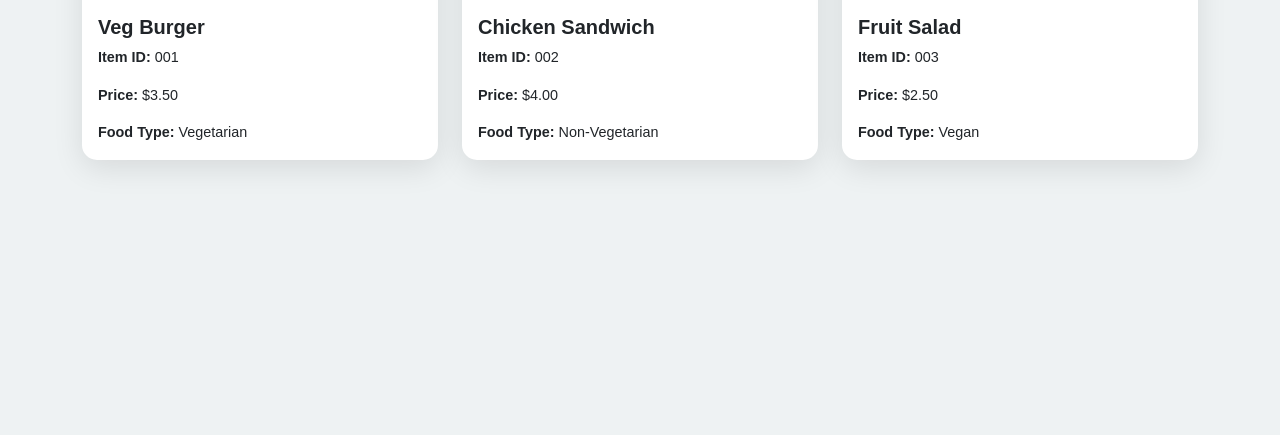
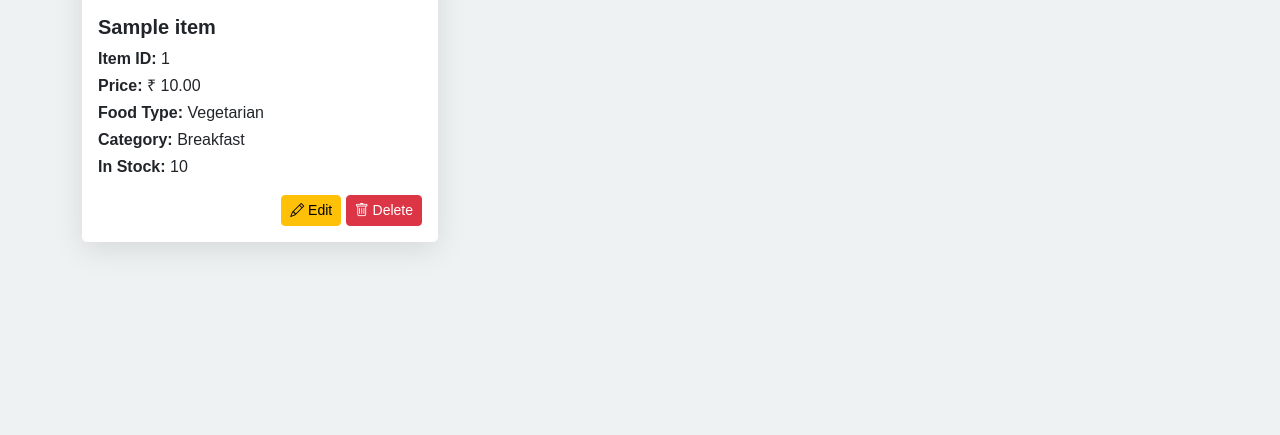
Before and after one commit to alanandrewvarghese/SmartCanteen, a Django app: page /manage_item/ in a window 1280 px wide. Shown: the part 365-800 px from the top of the page. Run offline with Django 5.2, Linux system fonts and the light colour scheme; a user stored in the database is signed in; tables that the repository leaves empty hold one stand-in row (values such as "Sample post"); grey boxes marked "Sample" are stand-in pictures; some libraries are stand-ins or nearby versions.

Commit message:
Add Feature: Manage Item (View, Delete)

```diff
--- a/staff/templates/manage_item.html
+++ b/staff/templates/manage_item.html
@@ -10,7 +10,7 @@ body {
 }
 .card {
     border: none;
-    border-radius: 15px;
+    border-radius: 5px;
     box-shadow: 0 8px 30px rgba(0, 0, 0, 0.1);
     margin-bottom: 20px;
     transition: transform 0.2s;
@@ -29,7 +29,9 @@ body {
     font-weight: bold;
 }
 .card-text {
-    font-size: 0.9rem;
+    font-size: 1rem;
+    margin-bottom: 3px;
+
 }
 
 .btn-add:hover {
@@ -89,47 +91,45 @@ body {
 
 <div class="container mt-5">
     <div class="text-end mb-3">
-        <a href="{% url "add_item" %}" class="btn btn-success">Add Item</a>
+        <a href="{% url "add_item" %}" class="btn btn-success"><i class="bi bi-plus-lg"></i> Add Item</a>
     </div>
     <div class="row">
-        <!-- Example Item Slot -->
+
+        {% for item in items %}
         <div class="col-lg-4 col-md-6 col-sm-12">
             <div class="card">
-                <img src="path/to/your/image1.jpg" alt="Veg Burger" class="item-image">
+                <img src="{{item.item_image.url}}" alt="Veg Burger" class="item-image">
                 <div class="card-body">
-                    <h5 class="card-title">Veg Burger</h5>
-                    <p class="card-text"><strong>Item ID:</strong> 001</p>
-                    <p class="card-text"><strong>Price:</strong> $3.50</p>
-                    <p class="card-text"><strong>Food Type:</strong> Vegetarian</p>
+                    <h5 class="card-title">{{item.item_name}}</h5>
+                    <p class="card-text"><strong>Item ID:</strong> {{item.item_id}}</p>
+                    <p class="card-text"><strong>Price:</strong> &#8377; {{item.price}}</p>
+                    <p class="card-text"><strong>Food Type:</strong> {{item.get_food_type_display}}</p>
+                    <p class="card-text"><strong>Category:</strong> {{item.get_category_display}}</p>
+                    <p class="card-text"><strong>In Stock:</strong> {{item.quantity}}</p>
+                    <div class="d-flex justify-content-end mt-3">
+
+                        <form action="" method="POST" style="display:inline-block;">
+                            <button type="submit" class="btn btn-warning btn-sm">
+                                <i class="bi bi-pencil"></i> Edit
+                            </button>
+                        </form>
+
+                        <span>&nbsp;</span>
+
+                        <form action="{% url 'delete_item' item.item_id %}" method="POST" style="display:inline-block;">
+                            {% csrf_token %}
+                            <button type="submit" class="btn btn-danger btn-sm">
+                                <i class="bi bi-trash"></i> Delete
+                            </button>
+                        </form>
+                    </div>
                 </div>
+
             </div>
+
         </div>
+        {% endfor %}
 
-        <div class="col-lg-4 col-md-6 col-sm-12">
-            <div class="card">
-                <img src="path/to/your/image2.jpg" alt="Chicken Sandwich" class="item-image">
-                <div class="card-body">
-                    <h5 class="card-title">Chicken Sandwich</h5>
-                    <p class="card-text"><strong>Item ID:</strong> 002</p>
-                    <p class="card-text"><strong>Price:</strong> $4.00</p>
-                    <p class="card-text"><strong>Food Type:</strong> Non-Vegetarian</p>
-                </div>
-            </div>
-        </div>
-
-        <div class="col-lg-4 col-md-6 col-sm-12">
-            <div class="card">
-                <img src="path/to/your/image3.jpg" alt="Fruit Salad" class="item-image">
-                <div class="card-body">
-                    <h5 class="card-title">Fruit Salad</h5>
-                    <p class="card-text"><strong>Item ID:</strong> 003</p>
-                    <p class="card-text"><strong>Price:</strong> $2.50</p>
-                    <p class="card-text"><strong>Food Type:</strong> Vegan</p>
-                </div>
-            </div>
-        </div>
-
-        <!-- Add more items in the same structure -->
     </div>
 </div>
 
--- a/staff/urls.py
+++ b/staff/urls.py
@@ -9,6 +9,7 @@ urlpatterns = [
     path('add_staff/',views.add_staff,name='add_staff'),
     path('update_stock/',views.update_stock,name='update_stock'),
     path('staff_notification/',views.staff_notification,name='staff_notification'),
+    path('item/delete/<int:item_id>/', views.delete_item, name='delete_item'),
 
 
 
--- a/staff/views.py
+++ b/staff/views.py
@@ -1,7 +1,8 @@
-from django.shortcuts import render
+from django.shortcuts import render, get_object_or_404
 from common.decorators import *
 from staff.forms import ItemCreationForm, StaffCreationForm
 from common.forms import CreateUserForm
+from common.models import Item
 
 # Create your views here.
 
@@ -11,7 +12,11 @@ def staff_dashboard(request):
 
 @staff_required
 def manage_item(request):
-    return render(request, 'manage_item.html')
+    items = Item.objects.all()
+    context = {
+        "items":items
+    }
+    return render(request, 'manage_item.html', context)
 
 @staff_required
 def manage_staff(request):
@@ -33,6 +38,36 @@ def add_item(request):
         "itemcreationform": itemcreationform
     }
     return render(request, 'add_item.html',context)
+
+# @staff_required
+# def update_item(request,item_id):
+#     item = get_object_or_404(Item, pk=item_id)
+
+#     if request.method == 'POST':
+#         # Pass the instance of the item to update
+#         itemcreationform = ItemCreationForm(request.POST, request.FILES, instance=item)
+#         if itemcreationform.is_valid():
+#             itemcreationform.save()  # Save the updated item
+#             return redirect('manage_item')  # Redirect to the manage items page
+#         else:
+#             print("Invalid form")
+#     else:
+#         # Pre-fill the form with the existing item's data
+#         itemcreationform = ItemCreationForm(instance=item)
+
+#     context = {
+#         "itemcreationform": itemcreationform,
+#         "item": item
+#     }
+#     return render(request, 'update_item.html', context)
+
+@staff_required
+def delete_item(request, item_id):
+    item = get_object_or_404(Item, pk=item_id)
+    if request.method == 'POST':
+        item.delete()
+        return redirect('manage_item')
+
 
 @staff_required
 def add_staff(request):
```
